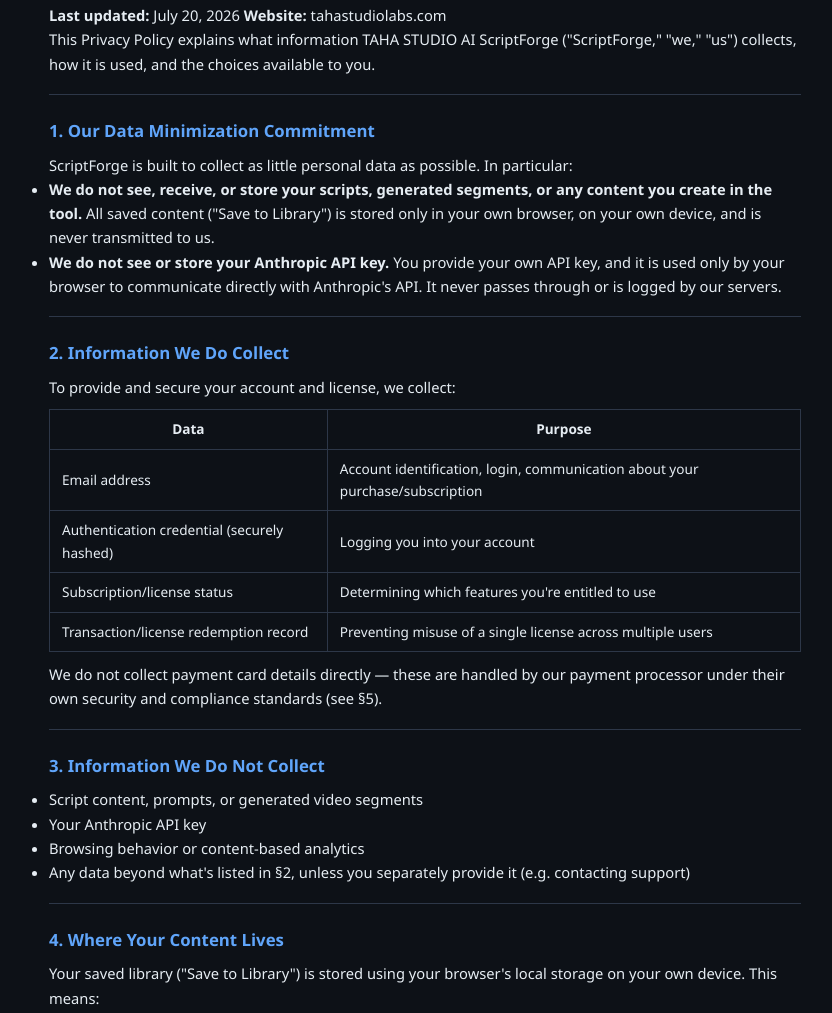
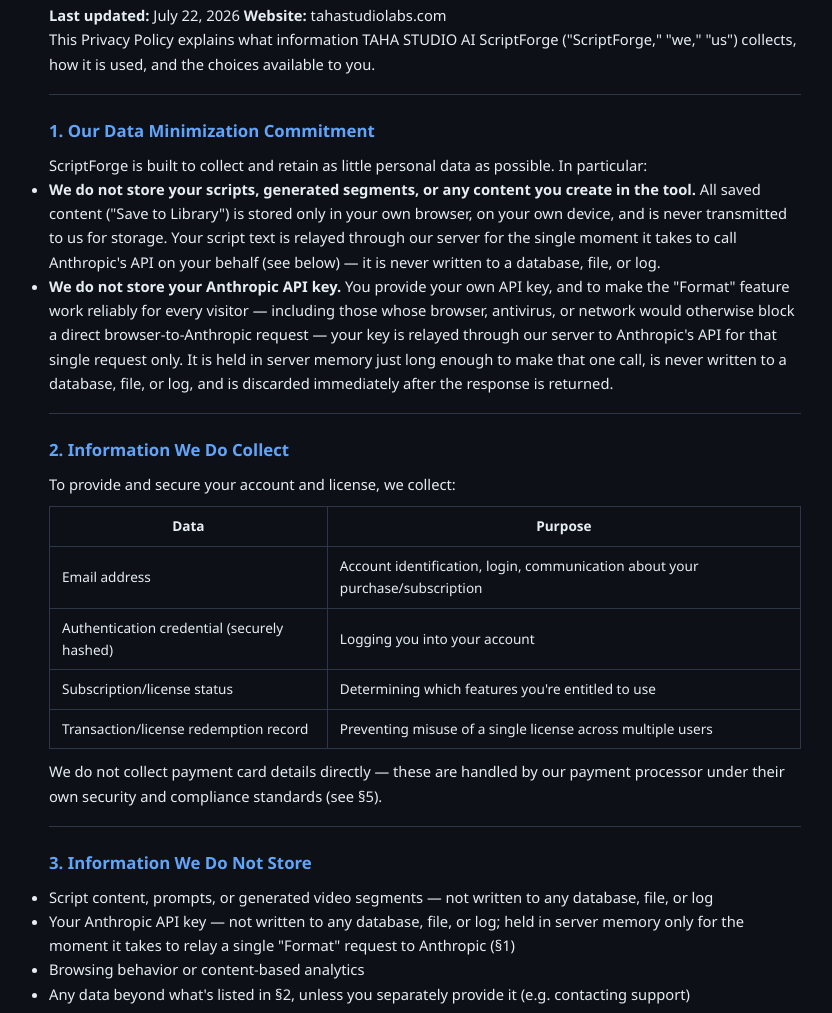
Before and after one commit to harriperry/tahastudiolabs, a plain HTML site: page privacy.html in a window 1280 px wide. Shown: the part 239-1252 px from the top of the page, without its empty margins (215-1047 px from the left). Drawn offline with Linux system fonts and the light colour scheme.

Commit message:
Update privacy policy to accurately describe server-relay data flow

```diff
--- a/privacy.html
+++ b/privacy.html
@@ -10,15 +10,15 @@
 <nav class="sitenav"><a href="/" class="brand">TAHA <b>Studio Labs</b></a><span class="navlinks"><a href="/">Home</a><a href="/products.html">Products</a><a href="/scriptforge/">ScriptForge</a></span></nav>
 <header><h1>TAHA STUDIO <span>AI ScriptForge</span></h1><p><a href="/" style="color:var(--accent2)">&larr; Back to the app</a></p></header>
 <div class="legal"><h1>Privacy Policy — TAHA STUDIO AI ScriptForge</h1>
-<p><strong>Last updated:</strong> July 20, 2026
+<p><strong>Last updated:</strong> July 22, 2026
 <strong>Website:</strong> tahastudiolabs.com</p>
 <p>This Privacy Policy explains what information TAHA STUDIO AI ScriptForge ("ScriptForge," "we," "us") collects, how it is used, and the choices available to you.</p>
 <hr />
 <h2>1. Our Data Minimization Commitment</h2>
-<p>ScriptForge is built to collect as little personal data as possible. In particular:</p>
+<p>ScriptForge is built to collect and retain as little personal data as possible. In particular:</p>
 <ul>
-<li><strong>We do not see, receive, or store your scripts, generated segments, or any content you create in the tool.</strong> All saved content ("Save to Library") is stored only in your own browser, on your own device, and is never transmitted to us.</li>
-<li><strong>We do not see or store your Anthropic API key.</strong> You provide your own API key, and it is used only by your browser to communicate directly with Anthropic's API. It never passes through or is logged by our servers.</li>
+<li><strong>We do not store your scripts, generated segments, or any content you create in the tool.</strong> All saved content ("Save to Library") is stored only in your own browser, on your own device, and is never transmitted to us for storage. Your script text is relayed through our server for the single moment it takes to call Anthropic's API on your behalf (see below) — it is never written to a database, file, or log.</li>
+<li><strong>We do not store your Anthropic API key.</strong> You provide your own API key, and to make the "Format" feature work reliably for every visitor — including those whose browser, antivirus, or network would otherwise block a direct browser-to-Anthropic request — your key is relayed through our server to Anthropic's API for that single request only. It is held in server memory just long enough to make that one call, is never written to a database, file, or log, and is discarded immediately after the response is returned.</li>
 </ul>
 <hr />
 <h2>2. Information We Do Collect</h2>
@@ -51,10 +51,10 @@
 </table>
 <p>We do not collect payment card details directly — these are handled by our payment processor under their own security and compliance standards (see §5).</p>
 <hr />
-<h2>3. Information We Do Not Collect</h2>
+<h2>3. Information We Do Not Store</h2>
 <ul>
-<li>Script content, prompts, or generated video segments</li>
-<li>Your Anthropic API key</li>
+<li>Script content, prompts, or generated video segments — not written to any database, file, or log</li>
+<li>Your Anthropic API key — not written to any database, file, or log; held in server memory only for the moment it takes to relay a single "Format" request to Anthropic (§1)</li>
 <li>Browsing behavior or content-based analytics</li>
 <li>Any data beyond what's listed in §2, unless you separately provide it (e.g. contacting support)</li>
 </ul>
@@ -92,7 +92,7 @@
 <p>We retain your account, authentication, and subscription data for as long as your account is active. If you request account deletion, we will remove your email, credentials, and subscription records within [30] days, except where our payment provider is required to retain transaction records for tax or legal purposes independently of us.</p>
 <hr />
 <h2>9. Security</h2>
-<p>We use industry-standard practices to protect the limited data we hold, including encrypted connections (HTTPS), secure credential storage, and restricted internal access. No system is perfectly secure, but our architecture is deliberately designed so that even in the event of a breach, no script content or API keys could be exposed, since we never store them.</p>
+<p>We use industry-standard practices to protect the limited data we hold, including encrypted connections (HTTPS), secure credential storage, and restricted internal access. No system is perfectly secure, but our architecture is deliberately designed so that even in the event of a breach, no script content or API keys could be exposed from storage, since we never write them to a database, file, or log — the only point at which either value exists on our servers is in memory, in transit, for the single "Format" request that uses it.</p>
 <hr />
 <h2>10. Changes to This Policy</h2>
 <p>We may update this policy from time to time. Material changes will be reflected with an updated "Last updated" date at the top of this page.</p>
```
